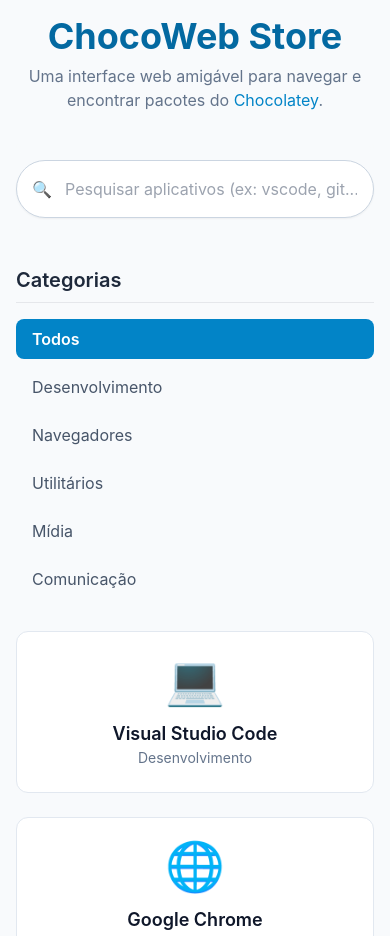
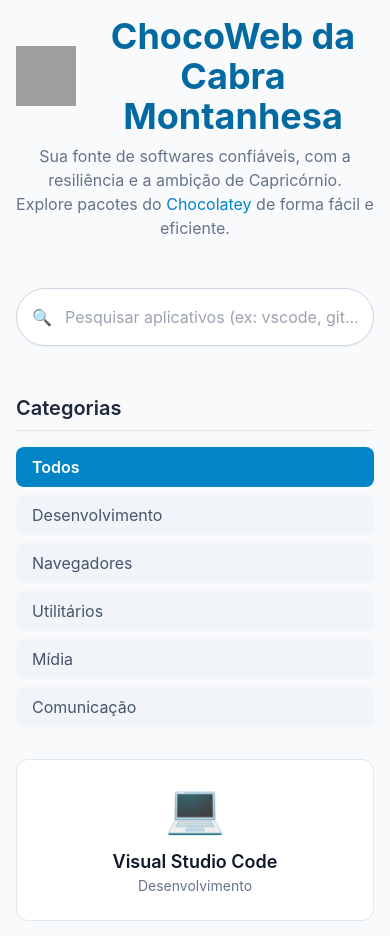
Before and after one commit to viniciusmgalcez-glitch/loja_chocolatey, a Flask app: page / in a window 390 px wide. Shown: the top 936 px of the page. Run offline with Flask 3, Linux system fonts and the light colour scheme; some libraries are stand-ins or nearby versions; grey boxes are pictures that could not be loaded.

Commit message:
Update choco_web_store.html

```diff
--- a/templates/choco_web_store.html
+++ b/templates/choco_web_store.html
@@ -3,15 +3,13 @@
 <head>
     <meta charset="UTF-8">
     <meta name="viewport" content="width=device-width, initial-scale=1.0">
-    <title>ChocoWeb Store</title>
+    <title>ChocoWeb da Cabra Montanhesa</title>
     <script src="https://cdn.tailwindcss.com"></script>
-    <!-- Chosen Palette: Cool Slate & Sky -->
-    <!-- Application Structure Plan: The application is designed as a single-page dashboard/storefront. The structure consists of a header with a search bar, a sidebar for category filtering, and a main content grid displaying application cards. This familiar app store layout was chosen for its high usability and intuitive user flow. Users can immediately search or filter to find apps. Clicking an app opens a modal for details and the installation command, which avoids page reloads and keeps the user in the main browsing context. This structure makes finding and getting install commands fast and efficient. -->
-    <!-- Visualization & Content Choices: The core information is the list of software packages. Goal: Organize and Inform. Presentation: A responsive grid of cards (HTML/Tailwind), which is visually scannable. Interaction: Live search and category filters (JS) dynamically update the grid. A modal (JS toggled) displays app details and the install command. The 'Copy Command' button simplifies the core user task. Goal: Action. Justification: This interactive approach is more engaging and efficient than a static list, directly supporting the user's goal of quickly finding and installing software. No charts are needed as the data is categorical, not quantitative. -->
-    <!-- CONFIRMATION: NO SVG graphics used. NO Mermaid JS used. -->
     <style>
         body {
             font-family: 'Inter', sans-serif;
+            background-color: #f8fafc; /* slate-50 */
+            color: #334155; /* slate-800 */
         }
         @import url('https://fonts.googleapis.com/css2?family=Inter:wght@400;500;600;700&display=swap');
         .modal-overlay {
@@ -22,15 +20,48 @@
         }
         .app-card {
             transition: transform 0.2s ease-in-out, box-shadow 0.2s ease-in-out;
+            background-color: #ffffff; /* white */
+            border: 1px solid #e2e8f0; /* slate-200 */
         }
         .app-card:hover {
             transform: translateY(-5px);
             box-shadow: 0 10px 15px -3px rgb(0 0 0 / 0.1), 0 4px 6px -4px rgb(0 0 0 / 0.1);
         }
+        .category-btn {
+            color: #475569; /* slate-600 */
+            background-color: #f1f5f9; /* slate-100 */
+        }
+        .category-btn:hover {
+            background-color: #e0f2fe; /* sky-100 */
+            color: #0c4a6e; /* sky-800 */
+        }
         .category-btn.active {
-            background-color: #0284c7;
+            background-color: #0284c7; /* sky-600 */
             color: white;
             font-weight: 600;
+        }
+        /* Custom styles for the header to align logo and text */
+        .header-content {
+            display: flex;
+            align-items: center;
+            justify-content: center; /* Center horizontally */
+            gap: 1rem; /* Space between logo and title */
+        }
+        .header-content img {
+            height: 60px; /* Adjust size as needed */
+            width: 60px;
+        }
+        @media (min-width: 640px) { /* Small screens and up */
+            .header-content img {
+                height: 70px;
+                width: 70px;
+            }
+        }
+        @media (min-width: 1024px) { /* Large screens and up */
+            .header-content img {
+                height: 80px;
+                width: 80px;
+            }
         }
     </style>
 </head>
@@ -39,8 +70,12 @@
     <div id="app" class="container mx-auto p-4 sm:p-6 lg:p-8">
 
         <header class="text-center mb-8">
-            <h1 class="text-4xl sm:text-5xl font-bold text-sky-700 mb-2">ChocoWeb Store</h1>
-            <p class="text-slate-500 max-w-2xl mx-auto">Uma interface web amigável para navegar e encontrar pacotes do <a href="https://chocolatey.org/" target="_blank" class="text-sky-600 hover:underline">Chocolatey</a>.</p>
+            <div class="header-content">
+                <img src="https://i.imgur.com/G3Xm8q1.png" alt="Logo ChocoWeb Capricórnio">
+                <h1 class="text-4xl sm:text-5xl font-bold text-sky-700">ChocoWeb da Cabra Montanhesa</h1>
+            </div>
+            <p class="text-slate-500 max-w-2xl mx-auto mt-2">Sua fonte de softwares confiáveis, com a resiliência e a ambição de Capricórnio.</p>
+            <p class="text-slate-500 max-w-2xl mx-auto">Explore pacotes do <a href="https://chocolatey.org/" target="_blank" class="text-sky-600 hover:underline">Chocolatey</a> de forma fácil e eficiente.</p>
         </header>
 
         <div class="sticky top-0 z-20 bg-slate-50/80 backdrop-blur-sm py-4 mb-8">
@@ -87,7 +122,7 @@
         const packages = [
             { id: "vscode", name: "Visual Studio Code", category: "Desenvolvimento", version: "1.90.2", description: "Editor de código fonte leve mas poderoso que roda em seu desktop e está disponível para Windows, macOS e Linux.", icon: "💻" },
             { id: "googlechrome", name: "Google Chrome", category: "Navegadores", version: "126.0", description: "Um navegador web rápido, simples e seguro, construído para a web moderna.", icon: "🌐" },
-            { id: "7zip", name: "7-Zip", category: "Utilitários", version: "24.05", description: "Um arquivador de arquivos com alta taxa de compressão. Suporta múltiplos formatos.", icon: "🗜️" },
+            { id: "7zip", name: "7-Zip", category: "Utilitários", version: "24.05", description: "Um arquivador de arquivos com alta taxa de compressão. Suporta múltiplos formatos.", icon: "�️" },
             { id: "vlc", name: "VLC Media Player", category: "Mídia", version: "3.0.20", description: "Um reprodutor de mídia multiplataforma gratuito e de código aberto que reproduz a maioria dos arquivos multimídia.", icon: "▶️" },
             { id: "git", name: "Git", category: "Desenvolvimento", version: "2.44.0", description: "Sistema de controle de versão distribuído, gratuito e de código aberto, projetado para lidar com tudo, desde projetos pequenos a muito grandes, com velocidade e eficiência.", icon: "🌿" },
             { id: "nodejs", name: "Node.js", category: "Desenvolvimento", version: "20.11.1", description: "Um ambiente de execução JavaScript construído no motor JavaScript V8 do Chrome.", icon: "🚀" },
@@ -142,7 +177,7 @@
             categoryFiltersContainer.innerHTML = '';
             categories.forEach(category => {
                 const button = document.createElement('button');
-                button.className = 'category-btn text-left w-full lg:w-auto text-slate-600 hover:bg-sky-100 hover:text-sky-800 px-4 py-2 rounded-lg transition';
+                button.className = 'category-btn text-left w-full lg:w-auto px-4 py-2 rounded-lg transition';
                 if(category === 'Todos') {
                     button.classList.add('active');
                 }
@@ -255,3 +290,4 @@
     </script>
 </body>
 </html>
+�
```
